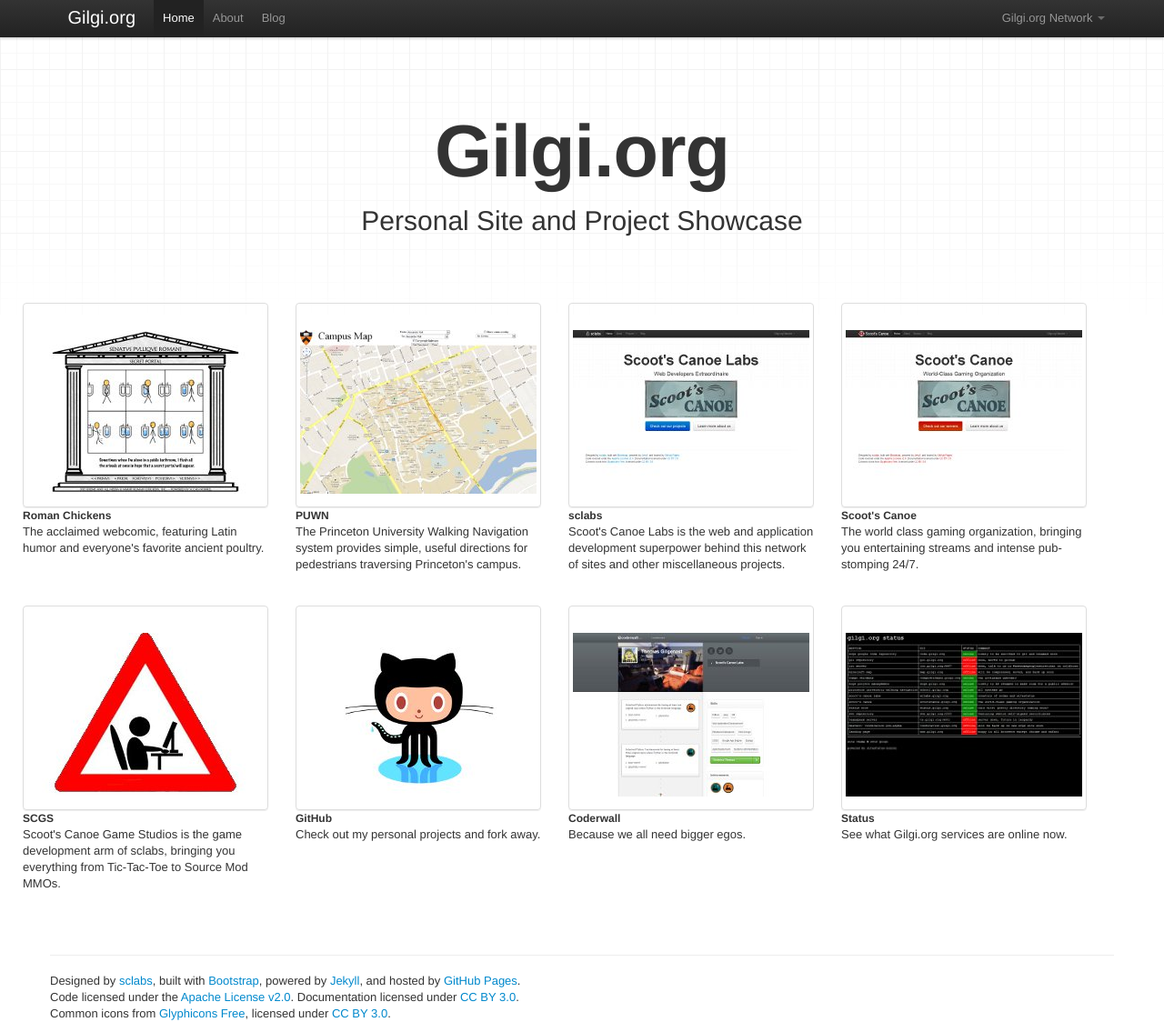
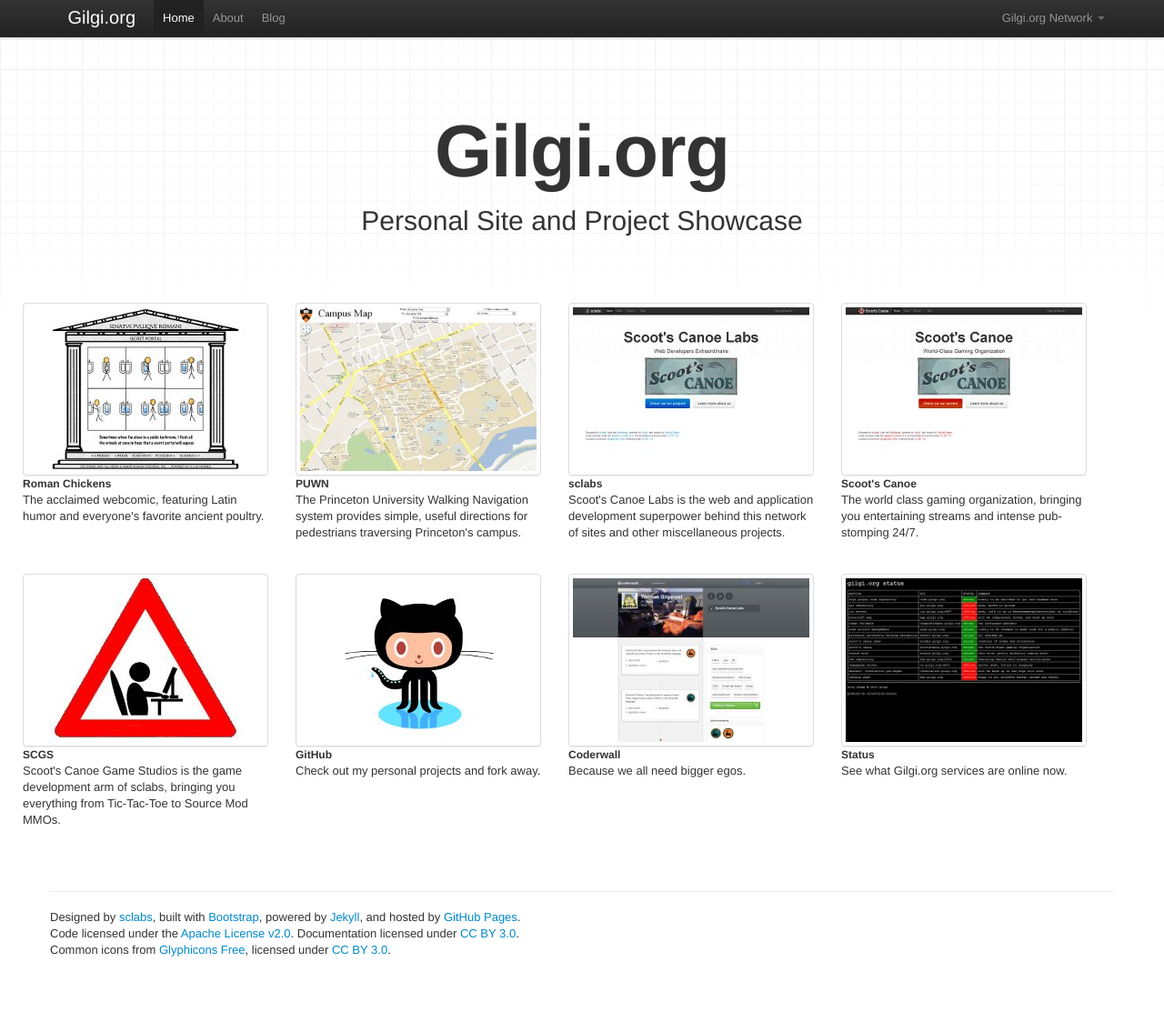
Before and after one commit to gilgi/gilgi.github.com, a Jekyll site: the page built from index.html, in a window 1280 px wide and 1124 px high. Shown: the whole window at 91% size. Built offline with Jekyll 4.4.1, drawn with Linux system fonts in a browser that asks for light colours.

Commit message:
playing around

```diff
--- a/assets/css/custom.css
+++ b/assets/css/custom.css
@@ -1,8 +1,12 @@
 /* Custom Captions
--------------------------------------------------- */
+--------------------------------------------------
 .custom-caption {
   margin-left: -10px;
   padding-right: 30px;
+}*/
+
+.caption p h5 {
+  padding: 5px;
 }
 
 /* Push the footer down
@@ -453,11 +457,11 @@
 /* LARGE DESKTOP SCREENS */
 @media (min-width: 1210px) {
 
-  /* 300x300 thumbnails look better with a bit of top padding */
+  /* 300x300 thumbnails look better with a bit of top padding
   .thumbnail > img {
     padding-top: 25px;
     padding-bottom: 10px;
-  }
+  }*/
 
   /* Update subnav container */
   .subnav-fixed .nav {
```
